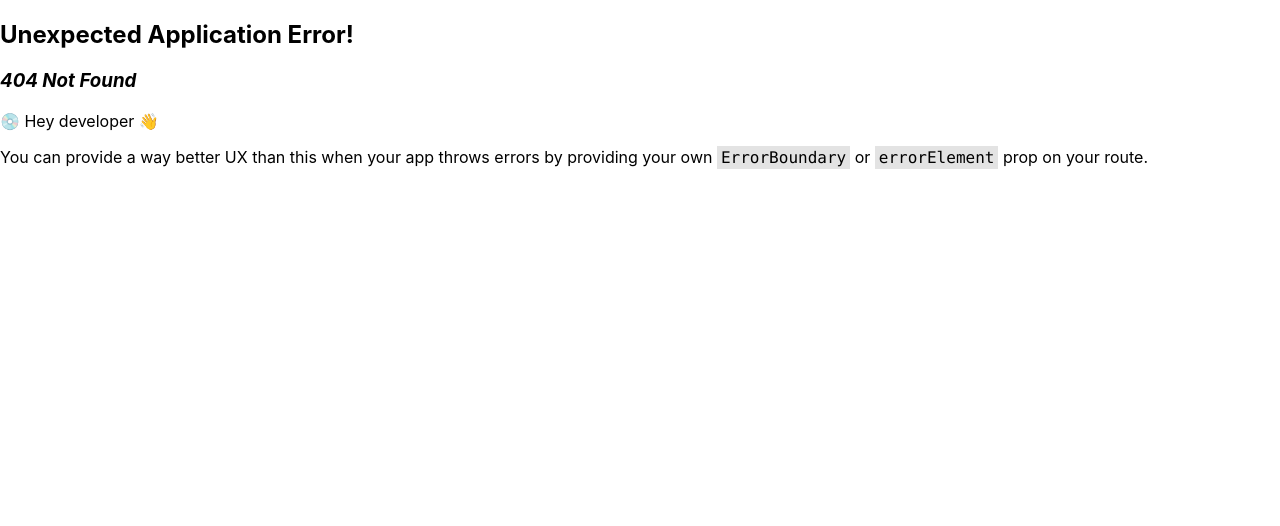
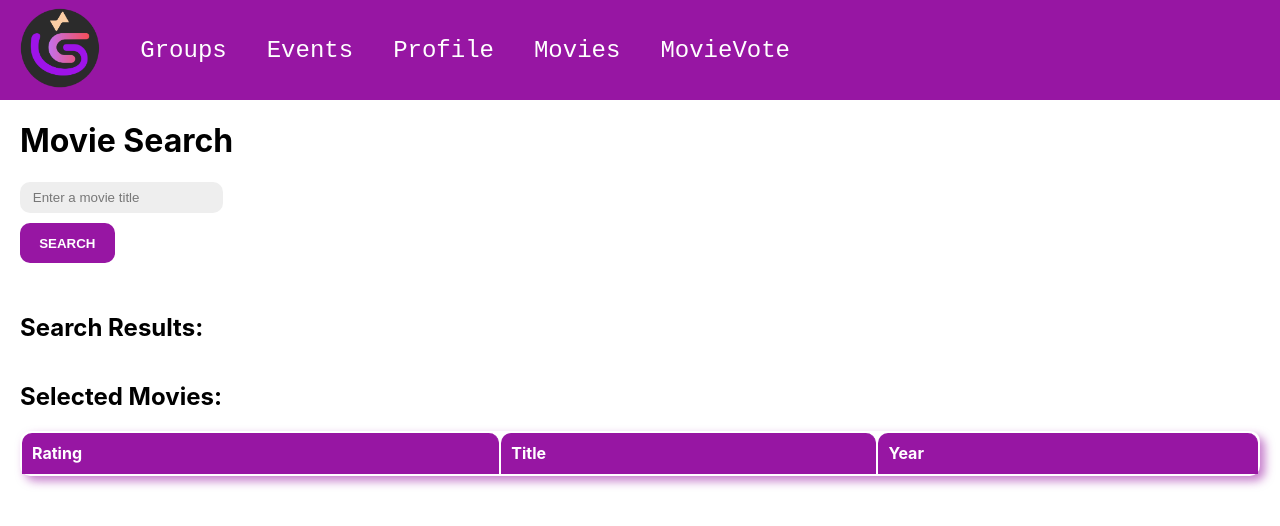
Before and after one commit to Fontys-OAMK-Beter/FontysFrontend, a React (Create React App) app in the folder fontys-frontend/: page /movieVote in a window 1280 px wide. Before the commit this address had no page. Shown: the top 526 px of the page. Built offline with nearby package versions, Linux system fonts and the light colour scheme.

Commit message:
MovieVoting Added

```diff
--- a/fontys-frontend/src/App.js
+++ b/fontys-frontend/src/App.js
@@ -37,6 +37,11 @@ function App() {
                   Movies
                 </NavLink>
               </li>
+              <li>
+                <NavLink to="/movieVote">
+                  MovieVote
+                </NavLink>
+              </li>
             </ul>
           </div>
         </header>
--- a/fontys-frontend/src/index.js
+++ b/fontys-frontend/src/index.js
@@ -13,6 +13,7 @@ import Groups from './pages/Groups';
 import GroupDetails from './pages/GroupDetails';
 import MovieList from './components/Search';
 import CreateGroupPage from './pages/CreateParty';
+import MovieVote from './pages/MovieVote';
 
 const router = createBrowserRouter([
   {
@@ -35,6 +36,10 @@ const router = createBrowserRouter([
         path: "/movies",
         element: <MovieList />,
       },
+      {
+        path: "/movieVote",
+        element: <MovieVote />,
+      }
     ],
   },
 ]);
--- /dev/null
+++ b/fontys-frontend/src/pages/MovieVote.js
@@ -0,0 +1,138 @@
+import '../styles/MovieVote.scss'
+import React, { useState } from 'react';
+import axios from 'axios';
+
+const App = () => {
+  const [searchQuery, setSearchQuery] = useState('');
+  const [searchResults, setSearchResults] = useState([]);
+  const [selectedMovie, setSelectedMovie] = useState(null);
+  const [ratingInput, setRatingInput] = useState(0);
+  const [selectedMovies, setSelectedMovies] = useState([]);
+
+  const handleSearch = async (e) => {
+    e.preventDefault();
+    try {
+      const response = await axios.get(`http://www.omdbapi.com/?apikey=97e7387&s=${searchQuery}`);
+      setSearchResults(response.data.Search.slice(0, 3));
+      console.log(response.data.Search);
+    } catch (error) {
+      console.error(error);
+    }
+  };
+
+  const handleMovieSelect = (movie) => {
+    setSelectedMovie(movie);
+  };
+
+  const handleNumberSubmit = (e) => {
+    e.preventDefault();
+    if (ratingInput === 0) {
+      alert('Please select a rating.');
+      return;
+    }
+
+    const newMovieEntry = { movie: selectedMovie, rating: ratingInput };
+    const updatedMovies = [...selectedMovies, newMovieEntry];
+    updatedMovies.sort((a, b) => b.rating - a.rating); // Sort the movies in descending order based on the rating
+
+    setSelectedMovies(updatedMovies);
+    setSelectedMovie(null);
+    setRatingInput(0);
+  };
+  const handleStarClick = (rating) => {
+    setRatingInput(rating);
+  };
+
+  const getStarRating = (rating) => {
+    switch (rating) {
+      case 1:
+        return '⭐';
+      case 2:
+        return '⭐⭐';
+      case 3:
+        return '⭐⭐⭐';
+      case 4:
+        return '⭐⭐⭐⭐';
+      case 5:
+        return '⭐⭐⭐⭐⭐';
+      default:
+        return '';
+    }
+  };
+
+  return (
+    <div className='moviesList'>
+      <h1>Movie Search</h1>
+      <form onSubmit={handleSearch} className='movieSearchForm'>
+        <input
+          type="text"
+          value={searchQuery}
+          onChange={(e) => setSearchQuery(e.target.value)}
+          placeholder="Enter a movie title"
+        />
+        <button type="submit">Search</button>
+      </form>
+
+
+
+      <h2>Search Results:</h2>
+      <div>
+        {searchResults.map((movie) => (
+          <a key={movie.imdbID}>
+            <img src={movie.Poster} alt={movie.Title} />
+            <h2>{movie.Title}</h2>
+            <p>({movie.Year})</p>
+            <button className='selectButton' onClick={() => handleMovieSelect(movie)}>Select</button>
+          </a>
+        ))}
+        {selectedMovie && (
+            <div>
+            <h2>Selected Movie:</h2>
+            <p>Title: {selectedMovie.Title}</p>
+            <p>Year: {selectedMovie.Year}</p>
+            <p>Select a Rating:</p>
+            {[1,2,3,4,5].map((rating) => (
+                <span
+                  key={rating}
+                  onClick={() => handleStarClick(rating)}
+                style={{
+                    color: ratingInput >= rating ? 'gold' : 'gray',
+                    cursor: 'pointer',
+                    fontSize: '24px' }}
+                //style={{ cursor: 'pointer' }}
+                >
+                    {ratingInput >= rating ? '★' : '☆'}
+                </span>
+            ))}
+            <form onSubmit={handleNumberSubmit}>
+                <button className='selectButton' type="submit">Add to List</button>
+            </form>
+            </div>
+        )}
+      </div>
+
+      <h2>Selected Movies:</h2>
+      <table>
+        <thead>
+          <tr>
+            <th>Rating</th>
+            <th>Title</th>
+            <th>Year</th>
+          </tr>
+        </thead>
+        <tbody>
+          {selectedMovies.map((entry, index) => (
+            <tr key={index}>
+              <td>{getStarRating(entry.rating)}</td>
+              <td>{entry.movie.Title}</td>
+              <td>{entry.movie.Year}</td>
+            </tr>
+          ))}
+        </tbody>
+      </table>
+    </div>
+
+  );
+};
+
+export default App;
--- /dev/null
+++ b/fontys-frontend/src/styles/MovieVote.scss
@@ -0,0 +1,140 @@
+.moviesList {
+    >form {
+        margin-bottom: 50px;
+        input {
+            box-sizing: border-box;
+            display: block;
+            border: none;
+            background-color: #eee;
+            border-radius: 10px;
+            padding: .5rem .8rem;
+
+            &::placeholder{
+                color: #777;
+            }
+
+            &:focus {
+                outline: 1px solid lighten(#9716A3, 8);
+            }
+        }
+        button {
+            margin: 10px 0 0 0;
+            background-color: #9716A3;
+            color: white;
+            text-decoration: none;
+            padding: .8rem 1.2rem;
+            border-radius: 10px;
+            font-weight: bolder;
+            text-transform: uppercase;
+            position: relative;
+            border: none;
+            transition: .2s;
+            cursor: pointer;
+
+            &:hover {
+                background-color: lighten(#9716A3, 8);
+            }
+        }
+    }
+
+    >div {
+        display: grid;
+        grid-template-columns:  1fr 1fr 1fr 1fr;
+        gap: 20px;
+        >a {
+            background-color: #eee;
+            border-radius: 10px;
+            box-shadow: 5px 5px 10px rgba(black, .15);
+            text-decoration: none;
+
+            *{
+                display: block;
+                transition: .2s;
+            }
+            img {
+                border-radius: 10px 10px 0 0;
+                width: 100%;
+                object-fit: cover;
+                object-position: top;
+                height: 350px;
+            }
+            h2{
+                padding: 0 10px;
+                margin: 5px 0;
+                font-size: 1.2rem;
+                color: black;
+            }
+            p{
+                padding: 0 10px;
+                margin: 5px 0;
+                color: #aaa;
+                font-weight: bold;
+            }
+            &:hover {
+                img {
+                    opacity: .7;
+                }
+                h2 {
+                    color: lighten(#9716A3, 8);
+                }
+            }
+        }
+    }
+    >table{
+        width: 100%;//laten staan. zorgt dat alle breed genoeg is
+        //border-collapse: collapse; //niet doen, is lelijk
+        border-radius: 10px; //mooie ronde hoeken
+        box-shadow: 5px 5px 10px rgba(rgb(151, 22, 163), .55); // de schaduw onder en rechts vn de tabel
+        margin-bottom: 50px;
+        th, td {
+            padding: 10px;
+            border-bottom: 1px solid #9716A3;
+            border-right: 1px solid #9716A3;
+            border-radius: 5px;
+            text-align: left;
+        }
+        th {
+            background-color: #9716A3;
+            border-radius: 10px 10px 0 0;
+            color: white;
+
+        }
+        td {
+            button {
+                background-color: #9716A3;
+                color: white;
+                text-decoration: none;
+                padding: .8rem 1.2rem;
+                border-radius: 10px;
+                font-weight: bolder;
+                text-transform: uppercase;
+                position: relative;
+                border: none;
+                transition: .2s;
+                cursor: pointer;
+
+                &:hover {
+                    background-color: lighten(#9716A3, 8);
+                }
+            }
+        }
+    }
+}
+.selectButton{
+        margin: 10px 0 0 0;
+    background-color: #9716A3;
+    color: white;
+    text-decoration: none;
+    padding: .8rem 1.2rem;
+    border-radius: 10px;
+    font-weight: bolder;
+    text-transform: uppercase;
+    position: relative;
+    border: none;
+    transition: .2s;
+    cursor: pointer;
+
+    &:hover {
+        background-color: lighten(#9716A3, 8);
+    }
+}
```
